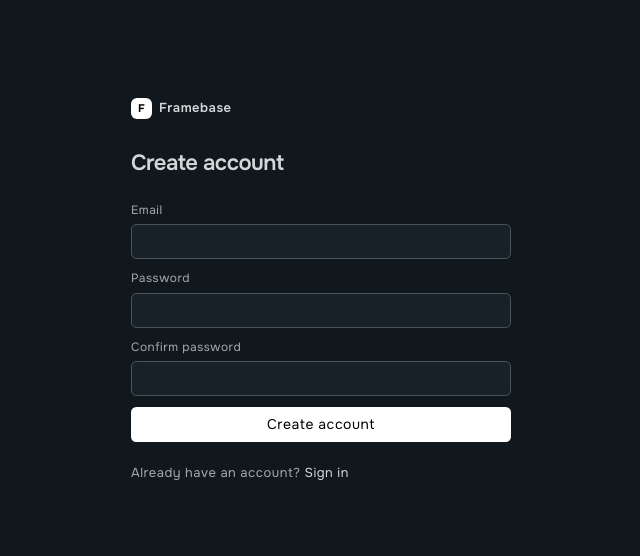
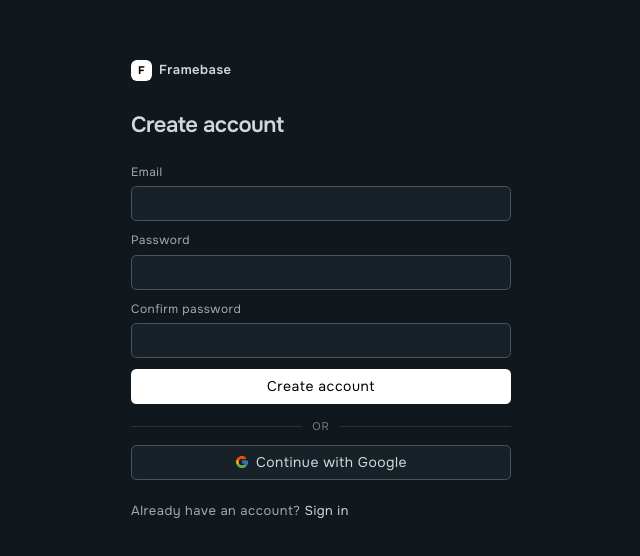
Before and after one commit to varunbuilds/framebase, a React (Vite) app: page /signup in a window 1280 px wide. Shown: the part 110-666 px from the top of the page, without its empty margins (319-959 px from the left). Built offline with nearby package versions, Linux system fonts and the light colour scheme; no server answers; what zundo would draw is missing.

Commit message:
Add AuthCallbackPage route and integrate Google Sign-In button in Login and Signup pages

```diff
--- /dev/null
+++ b/src/components/auth/GoogleSignInButton.tsx
@@ -0,0 +1,69 @@
+import { useState } from 'react'
+import { signInWithGoogle } from '@/features/auth/google'
+import { useAuth } from '@/features/auth/use-auth'
+
+function GoogleMark() {
+  return (
+    <svg width="14" height="14" viewBox="0 0 48 48" aria-hidden>
+      <path
+        fill="#FFC107"
+        d="M43.6 20.5H42V20H24v8h11.3C33.7 32.7 29.3 36 24 36c-6.6 0-12-5.4-12-12s5.4-12 12-12c3.1 0 5.8 1.2 8 3.1l5.7-5.7C34.2 6.1 29.4 4 24 4 12.9 4 4 12.9 4 24s8.9 20 20 20 20-8.9 20-20c0-1.2-.1-2.3-.4-3.5z"
+      />
+      <path
+        fill="#FF3D00"
+        d="M6.3 14.7l6.6 4.8C14.7 16 19 12 24 12c3.1 0 5.8 1.2 8 3.1l5.7-5.7C34.2 6.1 29.4 4 24 4 16.3 4 9.6 8.3 6.3 14.7z"
+      />
+      <path
+        fill="#4CAF50"
+        d="M24 44c5.2 0 10-2 13.6-5.2l-6.3-5.3C29.2 35.1 26.7 36 24 36c-5.3 0-9.7-3.3-11.3-8l-6.5 5C9.5 39.6 16.2 44 24 44z"
+      />
+      <path
+        fill="#1976D2"
+        d="M43.6 20.5H42V20H24v8h11.3c-.8 2.2-2.3 4.2-4.1 5.5l.1.1 6.3 5.3C39.2 37.4 44 32 44 24c0-1.2-.1-2.3-.4-3.5z"
+      />
+    </svg>
+  )
+}
+
+export function GoogleSignInButton({
+  redirectTo,
+  disabled = false,
+}: {
+  redirectTo?: string
+  disabled?: boolean
+}) {
+  const { status } = useAuth()
+  const [pending, setPending] = useState(false)
+  const [error, setError] = useState<string | null>(null)
+
+  const start = async () => {
+    setError(null)
+    setPending(true)
+    try {
+      await signInWithGoogle(redirectTo)
+    } catch (caught) {
+      setError(caught instanceof Error ? caught.message : 'Could not start Google sign-in.')
+      setPending(false)
+    }
+  }
+
+  return (
+    <div className="flex flex-col gap-3">
+      <div className="flex items-center gap-3 text-[11px] uppercase tracking-[0.08em] text-fb-subtle">
+        <span className="h-px flex-1 bg-fb-border" />
+        or
+        <span className="h-px flex-1 bg-fb-border" />
+      </div>
+      <button
+        type="button"
+        onClick={() => void start()}
+        disabled={disabled || pending || status === 'unconfigured'}
+        className="inline-flex h-10 w-full items-center justify-center gap-2 rounded-md border border-fb-border-strong bg-fb-surface text-[13px] font-medium text-fb-text hover:bg-white/[0.04] disabled:cursor-not-allowed disabled:opacity-50"
+      >
+        <GoogleMark />
+        {pending ? 'Continuing to Google…' : 'Continue with Google'}
+      </button>
+      {error && <p className="text-[13px] text-fb-danger">{error}</p>}
+    </div>
+  )
+}
--- /dev/null
+++ b/src/features/auth/google.ts
@@ -0,0 +1,14 @@
+import { getSupabase } from '@/lib/supabase/client'
+import { authErrorMessage } from './session'
+import { googleCallbackUrl } from './redirect'
+
+/** Starts Supabase's Google OAuth redirect. Credentials stay in the Supabase dashboard. */
+export async function signInWithGoogle(next?: string | null): Promise<void> {
+  const { error } = await getSupabase().auth.signInWithOAuth({
+    provider: 'google',
+    options: {
+      redirectTo: googleCallbackUrl(window.location.origin, next),
+    },
+  })
+  if (error) throw new Error(authErrorMessage(error))
+}
--- /dev/null
+++ b/src/features/auth/redirect.ts
@@ -0,0 +1,43 @@
+import { isProjectId } from '@/features/projects/document'
+
+/** Only in-app project routes. Anything else, including other origins, becomes /projects. */
+export function safeAuthRedirect(value: string | null | undefined): string {
+  if (!value || !value.startsWith('/') || value.startsWith('//')) return '/projects'
+  if (value.includes('\\') || value.includes('://')) return '/projects'
+
+  const path = value.split(/[?#]/)[0] ?? ''
+  if (path === '/projects') return '/projects'
+
+  if (path.startsWith('/editor/')) {
+    const projectId = path.slice('/editor/'.length)
+    if (isProjectId(projectId) && path === `/editor/${projectId}`) {
+      return path
+    }
+  }
+
+  return '/projects'
+}
+
+export function googleCallbackUrl(origin: string, next?: string | null): string {
+  const destination = safeAuthRedirect(next)
+  const callback = new URL('/auth/callback', origin)
+  if (destination !== '/projects') {
+    callback.searchParams.set('redirect', destination)
+  }
+  return callback.toString()
+}
+
+export function oauthCallbackMessage(error: string, description?: string): string {
+  const text = `${error} ${description ?? ''}`.toLowerCase()
+  if (
+    text.includes('access_denied') ||
+    text.includes('cancel') ||
+    text.includes('user denied')
+  ) {
+    return 'Google sign-in was cancelled.'
+  }
+  if (text.includes('expired') || text.includes('invalid') || text.includes('code')) {
+    return 'This Google sign-in link is invalid or has expired. Try again.'
+  }
+  return description?.trim() || 'Google sign-in failed. Try again.'
+}
--- /dev/null
+++ b/src/pages/AuthCallbackPage.tsx
@@ -0,0 +1,53 @@
+import { Link, useNavigate, useSearch } from '@tanstack/react-router'
+import { useEffect } from 'react'
+import { AuthScreen } from '@/components/auth/AuthScreen'
+import { useAuth } from '@/features/auth/use-auth'
+import { oauthCallbackMessage, safeAuthRedirect } from '@/features/auth/redirect'
+import { isProjectId } from '@/features/projects/document'
+
+export function AuthCallbackPage() {
+  const { error, error_description, redirect } = useSearch({
+    from: '/auth/callback',
+  })
+  const { status } = useAuth()
+  const navigate = useNavigate()
+  const failure = error ? oauthCallbackMessage(error, error_description) : null
+  const sessionReady = status === 'signed-in'
+
+  useEffect(() => {
+    if (failure || !sessionReady) return
+
+    const destination = safeAuthRedirect(redirect)
+    if (destination.startsWith('/editor/')) {
+      const projectId = destination.slice('/editor/'.length)
+      if (isProjectId(projectId)) {
+        void navigate({
+          to: '/editor/$projectId',
+          params: { projectId },
+          replace: true,
+        })
+        return
+      }
+    }
+    void navigate({ to: '/projects', replace: true })
+  }, [failure, navigate, redirect, sessionReady])
+
+  return (
+    <AuthScreen
+      title="Signing in"
+      footer={
+        <Link to="/login" search={{ redirect: '' }} className="text-fb-text">
+          Back to sign in
+        </Link>
+      }
+    >
+      {failure || (status !== 'loading' && !sessionReady) ? (
+        <p className="text-[13px] text-fb-danger" role="alert">
+          {failure ?? 'Google did not return a sign-in code. Try again.'}
+        </p>
+      ) : (
+        <p className="text-[13px] text-fb-muted">Completing Google sign-in…</p>
+      )}
+    </AuthScreen>
+  )
+}
--- a/src/pages/LoginPage.tsx
+++ b/src/pages/LoginPage.tsx
@@ -5,6 +5,7 @@ import {
   authButtonClass,
   authFieldClass,
 } from '@/components/auth/AuthScreen'
+import { GoogleSignInButton } from '@/components/auth/GoogleSignInButton'
 import { useAuth } from '@/features/auth/use-auth'
 import { isProjectId } from '@/features/projects/document'
 
@@ -83,6 +84,9 @@ export function LoginPage() {
           {pending ? 'Signing in…' : 'Sign in'}
         </button>
       </form>
+      <div className="mt-4">
+        <GoogleSignInButton redirectTo={redirect} disabled={pending} />
+      </div>
     </AuthScreen>
   )
 }
--- a/src/pages/SignupPage.tsx
+++ b/src/pages/SignupPage.tsx
@@ -5,6 +5,7 @@ import {
   authButtonClass,
   authFieldClass,
 } from '@/components/auth/AuthScreen'
+import { GoogleSignInButton } from '@/components/auth/GoogleSignInButton'
 import { useAuth } from '@/features/auth/use-auth'
 
 export function SignupPage() {
@@ -101,6 +102,9 @@ export function SignupPage() {
           {pending ? 'Creating account…' : 'Create account'}
         </button>
       </form>
+      <div className="mt-4">
+        <GoogleSignInButton disabled={pending} />
+      </div>
     </AuthScreen>
   )
 }
--- a/src/router.tsx
+++ b/src/router.tsx
@@ -9,6 +9,7 @@ import {
 import { isSupabaseConfigured } from '@/lib/supabase/client'
 import { readAuthSession } from '@/features/auth/session'
 import { ProjectNotFoundError, fetchProject, listProjects } from '@/features/projects/repository'
+import { AuthCallbackPage } from '@/pages/AuthCallbackPage'
 import { LandingPage } from '@/pages/LandingPage'
 import { LoginPage } from '@/pages/LoginPage'
 import { SignupPage } from '@/pages/SignupPage'
@@ -38,6 +39,19 @@ const loginRoute = createRoute({
     if (session) throw redirect({ to: '/projects' })
   },
   component: LoginPage,
+})
+
+const authCallbackRoute = createRoute({
+  getParentRoute: () => rootRoute,
+  path: '/auth/callback',
+  validateSearch: (search: Record<string, unknown>) => ({
+    code: typeof search.code === 'string' ? search.code : '',
+    error: typeof search.error === 'string' ? search.error : '',
+    error_description:
+      typeof search.error_description === 'string' ? search.error_description : '',
+    redirect: typeof search.redirect === 'string' ? search.redirect : '',
+  }),
+  component: AuthCallbackPage,
 })
 
 const signupRoute = createRoute({
@@ -100,6 +114,7 @@ const routeTree = rootRoute.addChildren([
   indexRoute,
   loginRoute,
   signupRoute,
+  authCallbackRoute,
   authenticatedRoute.addChildren([projectsRoute, editorRoute]),
 ])
 
```
Also changed, not shown: 1 other file (tests, documents, lock files or other folders).
